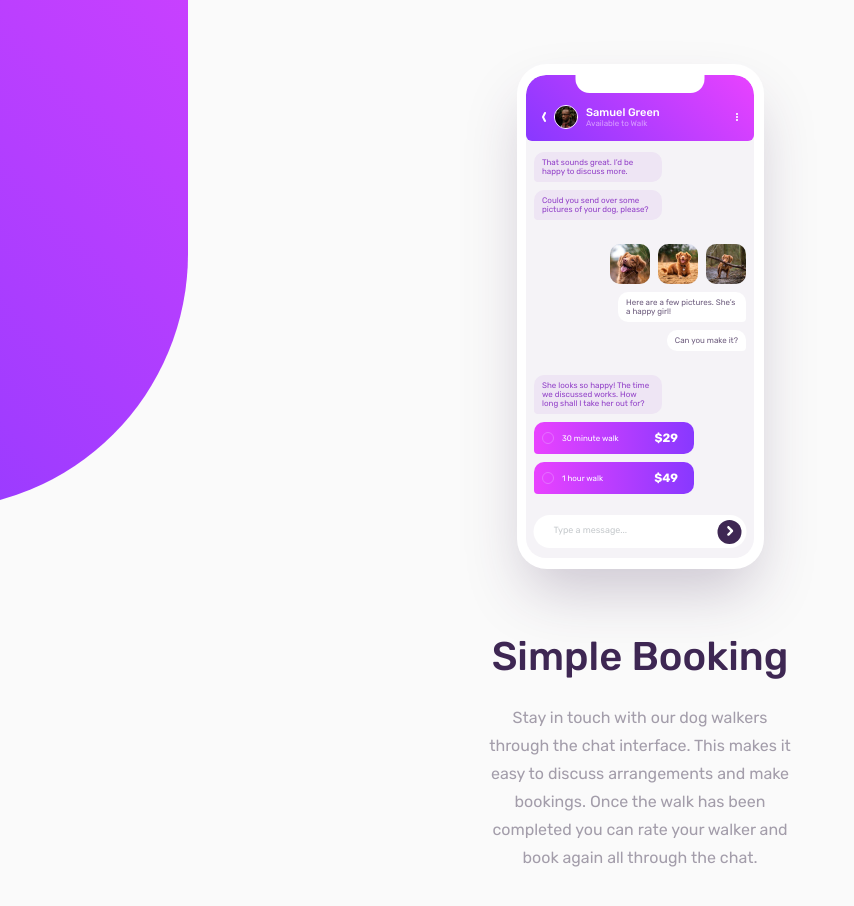
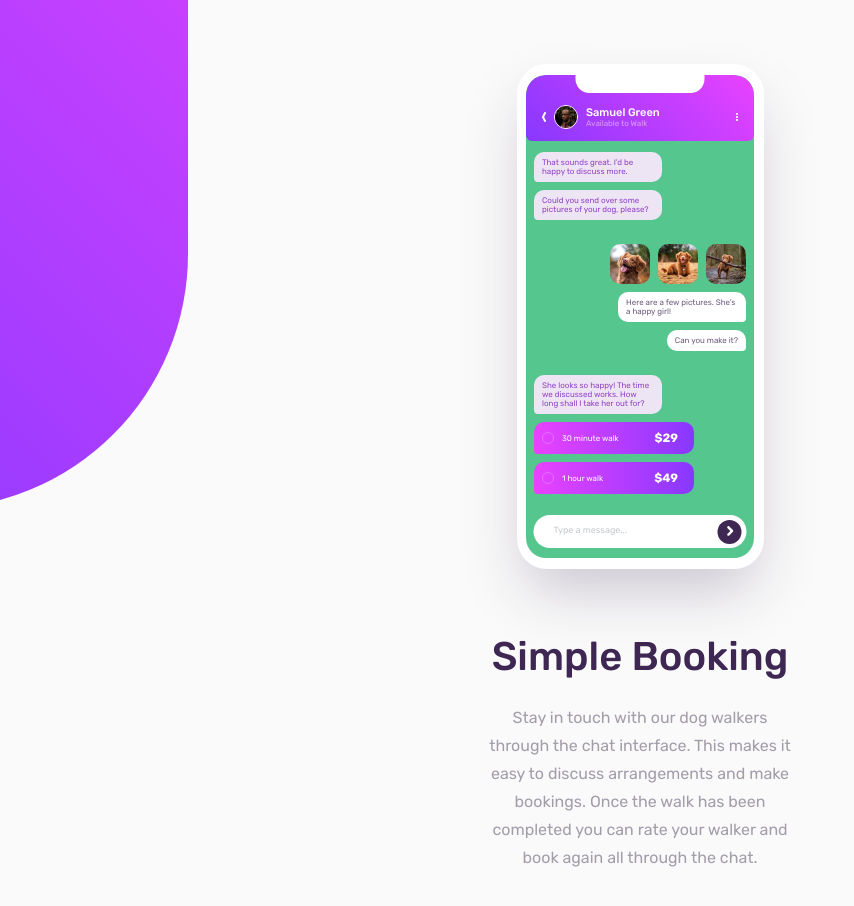
Before and after one commit to ValouZ/chat-app-vuejs, a Vue app: page / in a window 1280 px wide. Shown: the top 906 px of the page, without its empty margins (0-854 px from the left). Built offline with nearby package versions, Linux system fonts and the light colour scheme.

Commit message:
add on textarea

```diff
--- a/src/components/Phone.vue
+++ b/src/components/Phone.vue
@@ -3,6 +3,7 @@
     <div class="phone__top"></div>
     <div class="phone__screen">
       <UserTopSection name="Samuel Green" :free="true" />
+      <div class="content">
         <PhoneMessage
           msg="That sounds great. I’d be happy to discuss more."
           :sender="false"
@@ -38,6 +39,7 @@
           :sender="false"
           :radio="true"
         />
+      </div>
       <WritingZone />
     </div>
   </section>
@@ -73,7 +75,7 @@ export default {
   position: relative;
   margin-bottom: 64px;
   box-shadow: 0px 30px 60px -10px rgba(62, 39, 83, 0.251202);
-  @include desktop{
+  @include desktop {
     margin-right: 125px;
   }
   .phone__top {
@@ -96,6 +98,12 @@ export default {
   }
 }
 
+.content {
+  display: flex;
+  flex-direction: column;
+  position: relative;
+}
+
 .writing-zone {
   @include absolute($bottom: 10px, $left: 50%);
 }
--- a/src/components/WritingZone.vue
+++ b/src/components/WritingZone.vue
@@ -1,14 +1,26 @@
 <template>
   <div class="writing-zone">
-    <textarea placeholder="Type a message..."></textarea>
-    <button class="button-send">
+    <textarea placeholder="Type a message..." v-model="msg"> </textarea>
+    <button class="button-send" @click="addMessage">
       <img src="../assets/arrow-send.svg" alt="Click me the send a message" />
     </button>
   </div>
 </template>
 
 <script>
-export default {};
+export default {
+  name: "WritingZone",
+  data() {
+    return {
+      msg: "",
+    };
+  },
+  methods: {
+    addMessage() {
+      console.log(this.msg)
+    },
+  },
+};
 </script>
 
 <style lang="scss" scoped>
@@ -48,7 +60,7 @@ export default {};
   background: $main-heading;
   right: 5px;
   transition: 0.1s;
-  &:hover{
+  &:hover {
     opacity: 0.8;
   }
 }
--- a/src/scss/init/variables.scss
+++ b/src/scss/init/variables.scss
@@ -17,7 +17,7 @@ $light-violet: #8838ff;
 
 // Secondary
 $white: #ffffff;
-$app-background: #f5f3f7;
+$app-background: #55c78e; // #f3f7f5
 $radio-button-outline: #e570ff;
 
 // Margin
```
Lines whose indentation alone changed are shown as unchanged.
